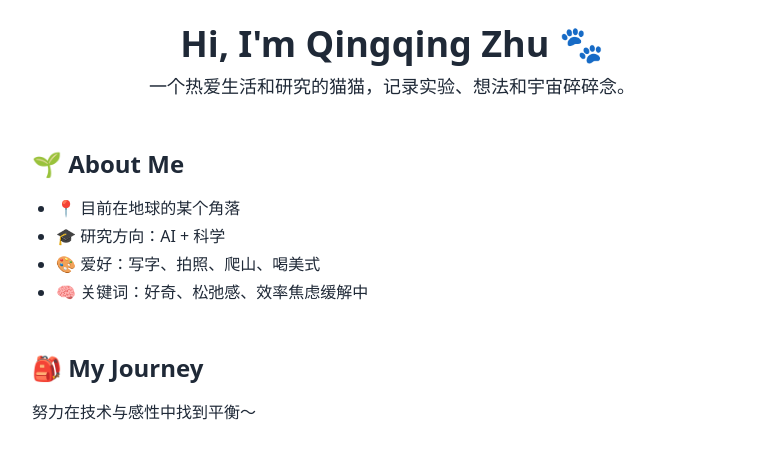
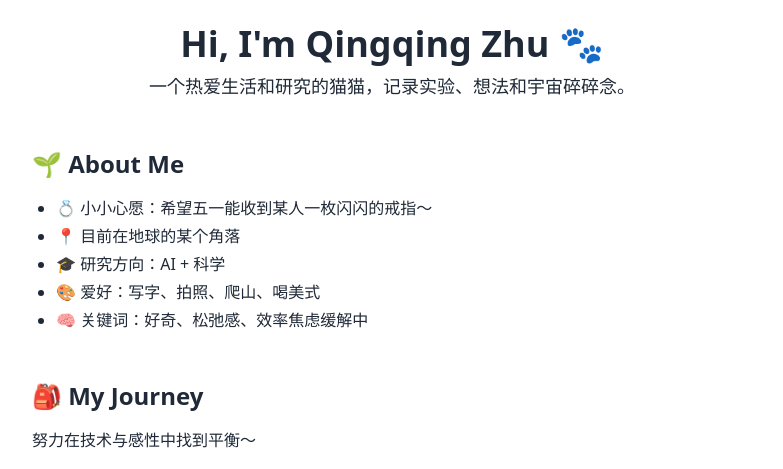
Before and after one commit to CelestialShine/qingqingzhu.github.io, a plain HTML site: page index.html in a window 1280 px wide. Shown: the top 469 px of the page, without its empty margins (248-1031 px from the left). Drawn offline with nearby package versions, Linux system fonts and the light colour scheme.

Commit message:
Update index.html

```diff
--- a/index.html
+++ b/index.html
@@ -14,11 +14,13 @@
     <header class="text-center mb-12">
       <h1 class="text-4xl font-bold mb-2">Hi, I'm Qingqing Zhu 🐾</h1>
       <p class="text-lg">一个热爱生活和研究的猫猫，记录实验、想法和宇宙碎碎念。</p>
+
     </header>
 
     <section class="mb-12">
       <h2 class="text-2xl font-semibold mb-4">🌱 About Me</h2>
       <ul class="list-disc pl-6 space-y-1">
+        <li>💍 小小心愿：希望五一能收到某人一枚闪闪的戒指～</li>
         <li>📍 目前在地球的某个角落</li>
         <li>🎓 研究方向：AI + 科学</li>
         <li>🎨 爱好：写字、拍照、爬山、喝美式</li>
```
